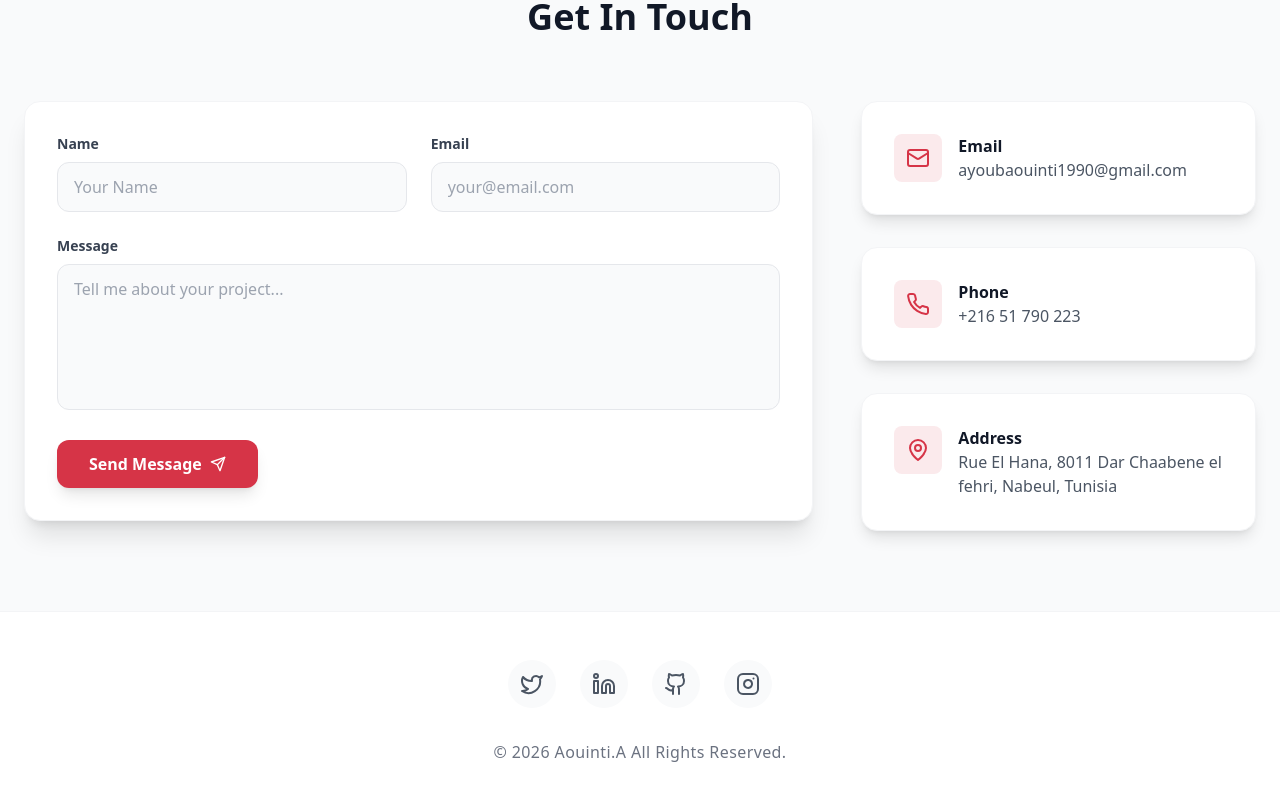
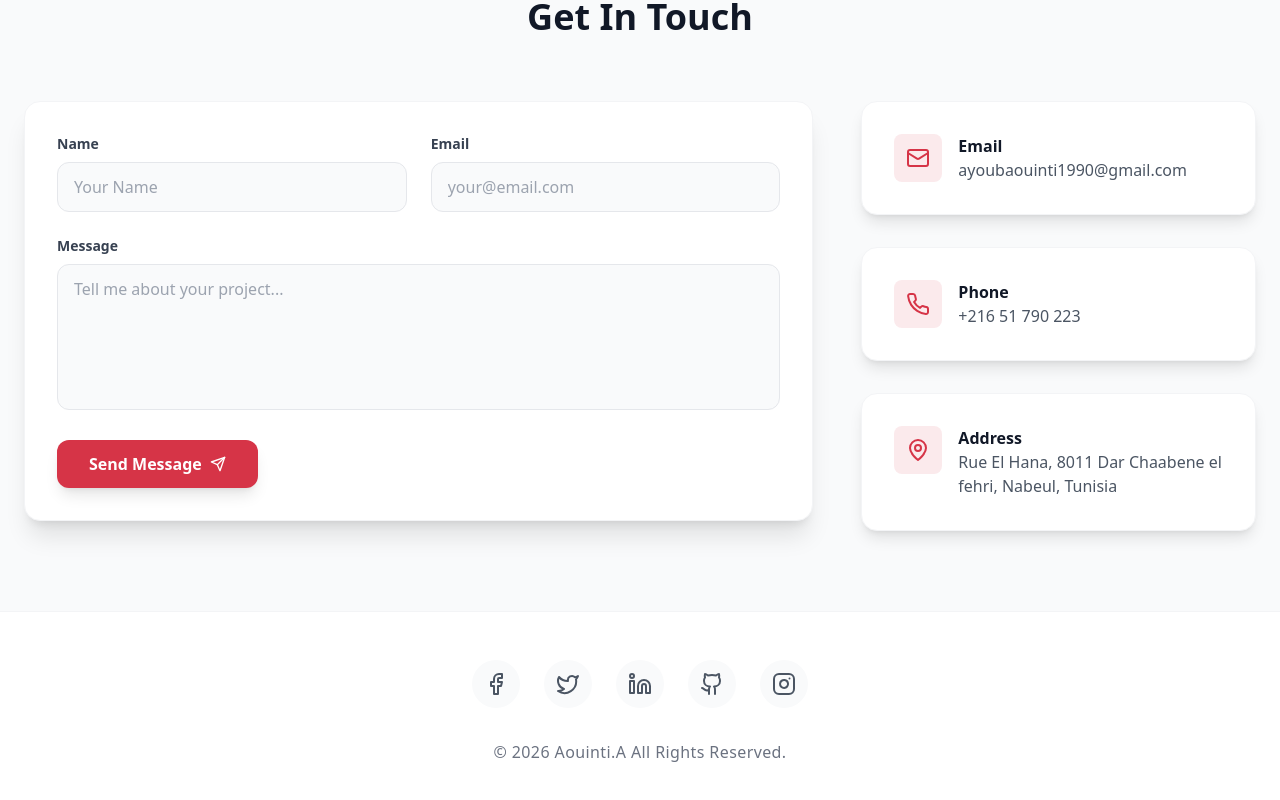
Before and after one commit to ayoub-aouinti/Portfolio-Ayoub-dev, a React (Vite) app: page / in a window 1280 px wide. Shown: the part 3865-4665 px from the top of the page. Built offline with nearby package versions, Linux system fonts and the light colour scheme.

Commit message:
feat: add Footer component with social media links and copyright information.

```diff
--- a/src/components/Footer.jsx
+++ b/src/components/Footer.jsx
@@ -1,26 +1,33 @@
 import React from 'react'
-import { Github, Twitter, Linkedin, Instagram } from 'lucide-react'
+import { Github, Twitter, Linkedin, Instagram, Facebook } from 'lucide-react'
 import { useTranslation } from 'react-i18next'
 
 const Footer = () => {
   const { t } = useTranslation();
 
+  const socialLinks = [
+    { icon: Facebook, href: "https://www.facebook.com/ayoub.aouinti.75" },
+    { icon: Twitter, href: "https://x.com/hAJiiQhBCLgJzRd" },
+    { icon: Linkedin, href: "https://www.linkedin.com/in/ayoub-aouinti-534631249/" },
+    { icon: Github, href: "https://github.com/ayoub-aouinti" },
+    { icon: Instagram, href: "https://www.instagram.com/aouintia90/" },
+  ];
+
   return (
     <footer className="py-12 bg-white dark:bg-gray-900 transition-colors duration-300 border-t border-gray-100 dark:border-gray-800">
       <div className="container mx-auto px-6 text-center">
         <div className="flex justify-center space-x-6 mb-8 rtl:space-x-reverse">
-          <a href="#" className="p-3 bg-gray-50 dark:bg-gray-800 rounded-full text-gray-600 dark:text-gray-400 hover:bg-primary hover:text-white transition-all transform hover:scale-110">
-            <Twitter className="w-6 h-6" />
-          </a>
-          <a href="#" className="p-3 bg-gray-50 dark:bg-gray-800 rounded-full text-gray-600 dark:text-gray-400 hover:bg-primary hover:text-white transition-all transform hover:scale-110">
-            <Linkedin className="w-6 h-6" />
-          </a>
-          <a href="#" className="p-3 bg-gray-50 dark:bg-gray-800 rounded-full text-gray-600 dark:text-gray-400 hover:bg-primary hover:text-white transition-all transform hover:scale-110">
-            <Github className="w-6 h-6" />
-          </a>
-          <a href="#" className="p-3 bg-gray-50 dark:bg-gray-800 rounded-full text-gray-600 dark:text-gray-400 hover:bg-primary hover:text-white transition-all transform hover:scale-110">
-            <Instagram className="w-6 h-6" />
-          </a>
+          {socialLinks.map((social, index) => (
+            <a
+              key={index}
+              href={social.href}
+              target="_blank"
+              rel="noopener noreferrer"
+              className="p-3 bg-gray-50 dark:bg-gray-800 rounded-full text-gray-600 dark:text-gray-400 hover:bg-primary hover:text-white transition-all transform hover:scale-110"
+            >
+              <social.icon className="w-6 h-6" />
+            </a>
+          ))}
         </div>
 
         <p className="text-gray-500 dark:text-gray-500 font-medium tracking-wide">
```
